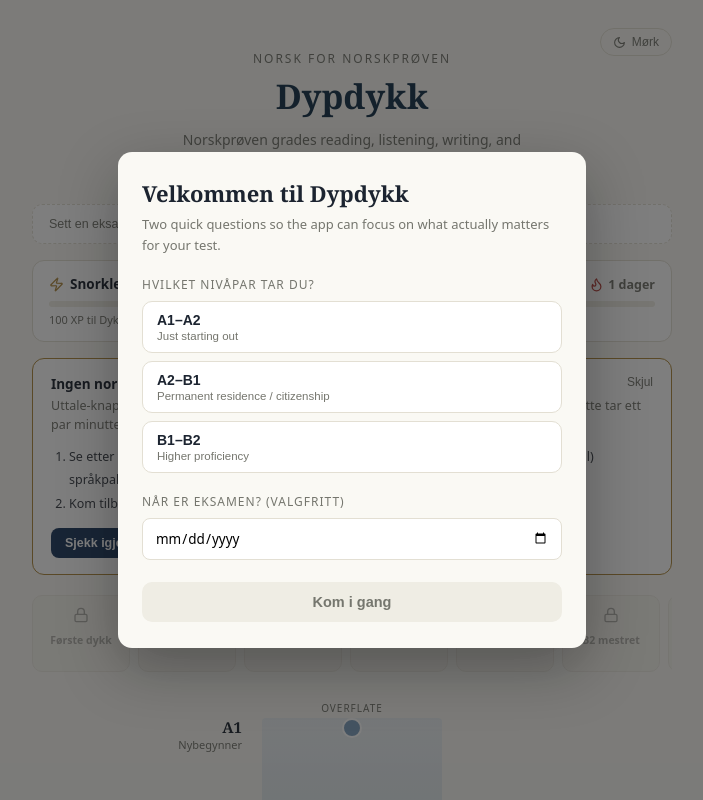
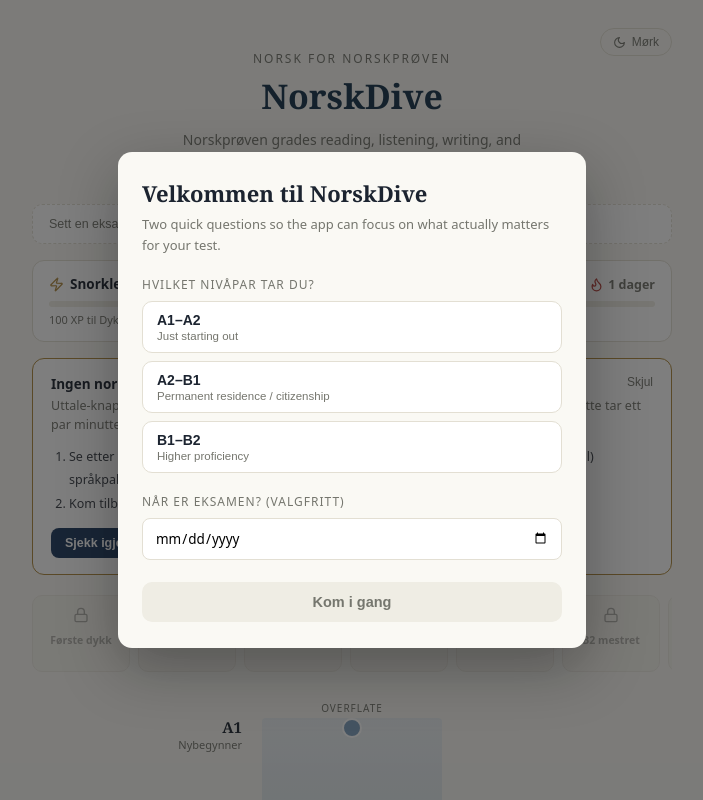
Before and after one commit to mrudulpatil-cloud/anorsk, a Next.js app: page / in a window 1280 px wide. Shown: the top 800 px of the page, without its empty margins (288-991 px from the left). Built offline with nearby package versions, Linux system fonts and the light colour scheme.

Commit message:
Rename branding:
Rename branding: Dypdykk → NorskDive

```diff
--- a/app/layout.js
+++ b/app/layout.js
@@ -1,5 +1,3 @@
-import { Analytics } from "@vercel/analytics/next";
-
 export const metadata = {
   title: "NorskDive — Norsk for Norskprøven",
   description: "Norwegian exam prep for Norskprøven, covering reading, listening, writing, and speaking across CEFR A1–B2.",
@@ -8,10 +6,7 @@
 export default function RootLayout({ children }) {
   return (
     <html lang="no">
-      <body style={{ margin: 0 }}>
-        {children}
-        <Analytics />
-      </body>
+      <body style={{ margin: 0 }}>{children}</body>
     </html>
   );
 }
```
Also changed, not shown: app/dypdykk.js.
